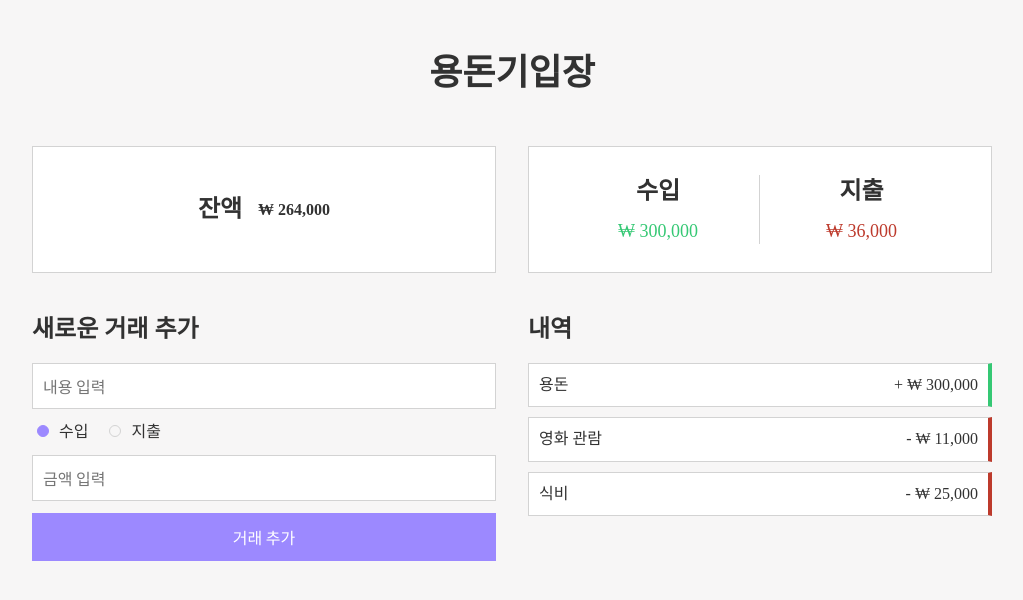
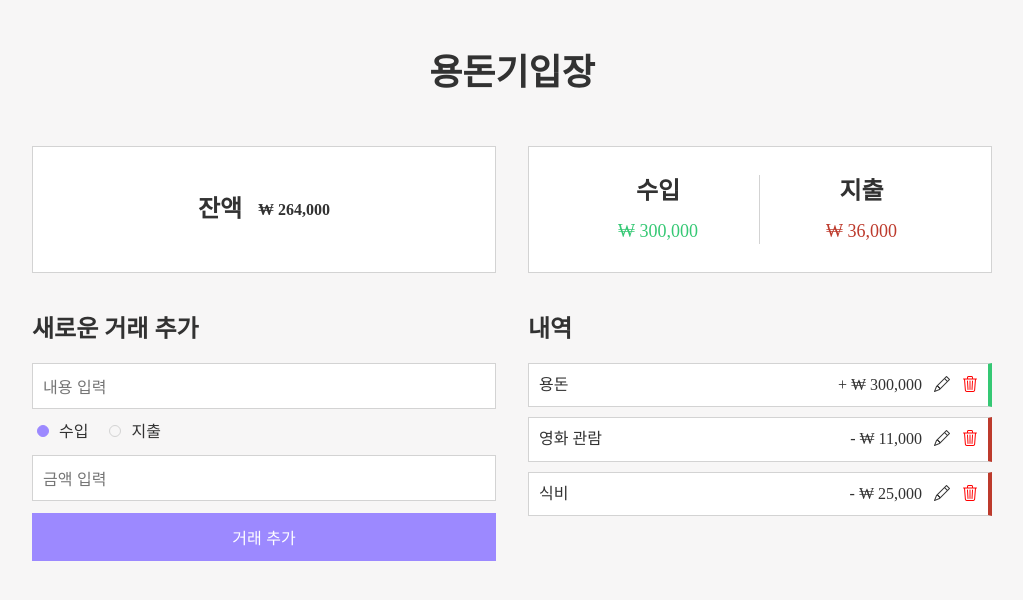
Before and after one commit to yyeonkim/ureca-allowance, a React (Vite) app: page / in a window 1280 px wide. Shown: the top 600 px of the page, without its empty margins (128-1151 px from the left). Built offline with nearby package versions, Linux system fonts and the light colour scheme.

Commit message:
feat: 내역 삭제 기능 추가

```diff
--- a/index.html
+++ b/index.html
@@ -1,10 +1,18 @@
 <!DOCTYPE html>
-<html lang="en">
+<html lang="ko">
   <head>
     <meta charset="UTF-8" />
     <link rel="icon" type="image/svg+xml" href="/vite.svg" />
     <meta name="viewport" content="width=device-width, initial-scale=1.0" />
-    <title>Vite + React</title>
+    <title>용돈기입장 | 유레카</title>
+
+    <!-- bootstrap icon -->
+    <link
+      rel="preload"
+      onload="this.onload=null;this.rel='stylesheet'"
+      as="style"
+      href="https://cdn.jsdelivr.net/npm/bootstrap-icons@1.11.3/font/bootstrap-icons.min.css"
+    />
   </head>
   <body>
     <div id="root"></div>
--- a/package.json
+++ b/package.json
@@ -10,7 +10,6 @@
     "preview": "vite preview"
   },
   "dependencies": {
-    "bootstrap-icons": "^1.11.3",
     "react": "^19.0.0",
     "react-dom": "^19.0.0"
   },
--- a/src/App.jsx
+++ b/src/App.jsx
@@ -2,25 +2,26 @@ import styles from "@/styles/App.module.css";
 import { useEffect, useState } from "react";
 import { formatToWon, formatWithSign } from "./utils/amountFomatter.js";
 import { amountType } from "./utils/enums.js";
-import { getDataByKey, setData } from "./utils/localStorage.js";
+import { getLocalData, setLocalData } from "./utils/localStorage.js";
+import { generateRandomDigitID } from "./utils/random.js";
 
 const defaultData = [
   {
-    id: 1,
+    id: generateRandomDigitID(),
     description: "용돈",
     amount: 300000,
     type: "income",
     date: "2025-04-25",
   },
   {
-    id: 2,
+    id: generateRandomDigitID(),
     description: "영화 관람",
     amount: 11000,
     type: "expense",
     date: "2025-04-25",
   },
   {
-    id: 3,
+    id: generateRandomDigitID(),
     description: "식비",
     amount: 25000,
     type: "expense",
@@ -77,19 +78,28 @@ function App() {
     if (input.description.trim().length === 0) return;
 
     // 저장
-    const newData = [...history, input];
+    const newData = [...history, { ...input, id: generateRandomDigitID() }];
     setHistory(newData);
-    setData("history", newData);
     setInput(defaultInput);
+    setLocalData("history", newData);
+  };
+
+  const handleDelete = (id) => {
+    const confirm = window.confirm("삭제하시겠습니까?");
+    if (!confirm) return;
+
+    const newData = history.filter((item) => item.id !== id);
+    setHistory(newData);
+    setLocalData("history", newData);
   };
 
   useEffect(() => {
-    const data = getDataByKey("history");
+    const data = getLocalData("history");
     if (data) {
       setHistory(data);
     } else {
       setHistory(defaultData);
-      setData("history", defaultData);
+      setLocalData("history", defaultData);
     }
   }, []);
 
@@ -127,6 +137,7 @@ function App() {
               name="description"
               required
               placeholder="내용 입력"
+              maxLength={100}
               value={input.description ?? ""}
               onChange={handleChange}
             />
@@ -149,7 +160,7 @@ function App() {
                   name="type"
                   value={amountType.EXPENSE}
                   checked={input.type === amountType.EXPENSE}
-                  autocomplete="off"
+                  autoComplete="off"
                   onChange={handleChange}
                 />
                 <label htmlFor="expense">지출</label>
@@ -177,8 +188,17 @@ function App() {
                 key={item.id}
                 className={item.type === amountType.INCOME ? styles.income : styles.expense}
               >
-                <span>{item.description}</span>
-                <span>{formatWithSign(item.type, item.amount)}</span>
+                <span className="truncate">{item.description}</span>
+                <div>
+                  <span>{formatWithSign(item.type, item.amount)}</span>
+                  <i className="bi bi-pencil" aria-label="수정" role="button" />
+                  <i
+                    className="bi bi-trash3"
+                    aria-label="삭제"
+                    role="button"
+                    onClick={() => handleDelete(item.id)}
+                  />
+                </div>
               </li>
             ))}
           </ul>
--- a/src/index.css
+++ b/src/index.css
@@ -74,3 +74,10 @@ input[type="radio"]:checked {
   width: calc(100% - 40px);
   margin: 0 auto;
 }
+
+/* line-clamp */
+.truncate {
+  text-overflow: ellipsis;
+  overflow: hidden;
+  white-space: nowrap;
+}
--- a/src/styles/App.module.css
+++ b/src/styles/App.module.css
@@ -16,7 +16,7 @@
 
 .main > div {
   display: grid;
-  grid-template-columns: repeat(2, 1fr);
+  grid-template-columns: repeat(2, minmax(0, 1fr));
   row-gap: 4rem;
   column-gap: 3.2rem;
 }
@@ -100,6 +100,7 @@
   display: flex;
   align-items: center;
   justify-content: space-between;
+  gap: 1rem;
 }
 
 .history li.income {
@@ -110,6 +111,22 @@
   border-right: 4px solid var(--error);
 }
 
+.history li > div {
+  display: flex;
+  align-items: center;
+  gap: 1.2rem;
+  flex-shrink: 0;
+}
+
+.history i {
+  font-size: 1.6rem;
+  cursor: pointer;
+}
+
+.history i:last-of-type {
+  color: red;
+}
+
 @media (max-width: 768px) {
   .main > div {
     grid-template-columns: repeat(1, 1fr);
--- a/src/utils/localStorage.js
+++ b/src/utils/localStorage.js
@@ -1,10 +1,10 @@
-const getDataByKey = (key) => {
+const getLocalData = (key) => {
   const data = localStorage.getItem(key);
   return data ? JSON.parse(data) : null;
 };
 
-const setData = (key, value) => {
+const setLocalData = (key, value) => {
   localStorage.setItem(key, JSON.stringify(value));
 };
 
-export { getDataByKey, setData };
+export { getLocalData, setLocalData };
--- /dev/null
+++ b/src/utils/random.js
@@ -0,0 +1,9 @@
+const generateRandomDigitID = (length = 8) => {
+  let result = "";
+  for (let i = 0; i < length; i++) {
+    result += Math.floor(Math.random() * 10); // Generates a random digit (0-9)
+  }
+  return parseInt(result, 10); // Convert the string to a number
+};
+
+export { generateRandomDigitID };
```
Also changed, not shown: 1 other file (tests, documents, lock files or other folders).
